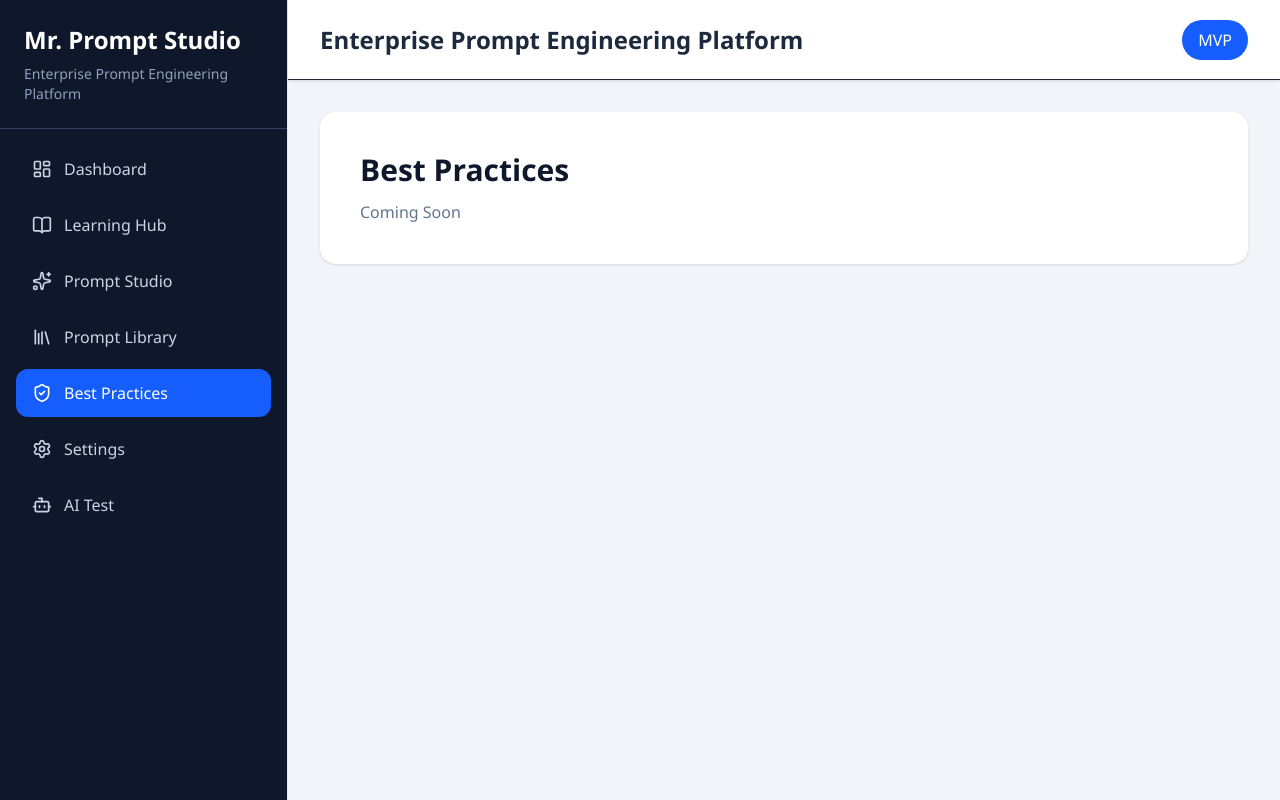
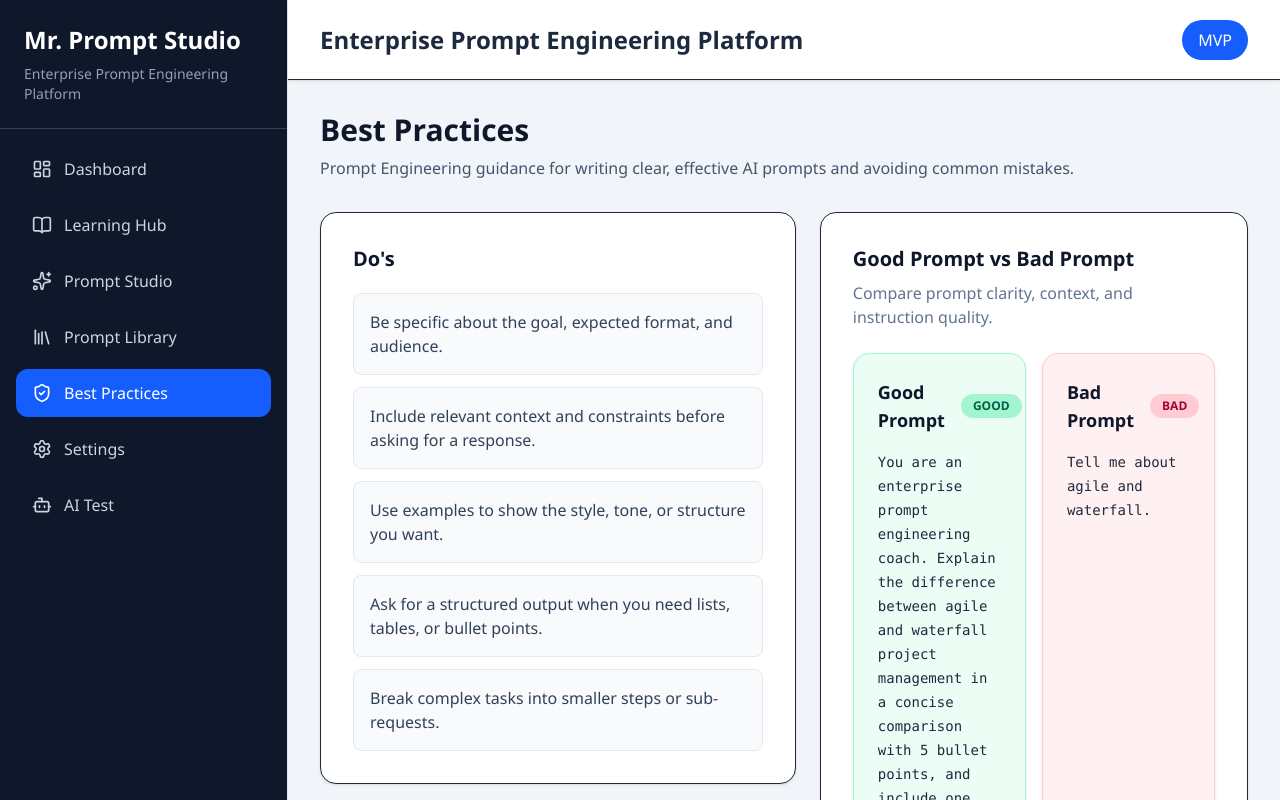
Before and after one commit to rameeegceb/mr-prompt-studio-v2, a React (Vite) app: page /best-practices in a window 1280 px wide. Shown: the top 800 px of the page. Built offline with nearby package versions, Linux system fonts and the light colour scheme.

Commit message:
feat(best-practices): implement MVP best practices feature

```diff
--- /dev/null
+++ b/src/features/best-practices/components/BestPracticeSection.jsx
@@ -0,0 +1,20 @@
+export default function BestPracticeSection({ title, items }) {
+  return (
+    <section className="rounded-2xl border bg-white p-8 shadow-sm">
+      <h2 className="text-xl font-semibold text-slate-900">
+        {title}
+      </h2>
+
+      <ul className="mt-5 space-y-3 text-slate-700">
+        {items.map((item) => (
+          <li
+            key={item}
+            className="rounded-lg border border-slate-200 bg-slate-50 p-4"
+          >
+            {item}
+          </li>
+        ))}
+      </ul>
+    </section>
+  );
+}
--- /dev/null
+++ b/src/features/best-practices/components/PromptExampleCard.jsx
@@ -0,0 +1,35 @@
+export default function PromptExampleCard({ variant, title, prompt }) {
+  const isGood = variant === "Good";
+
+  return (
+    <div
+      className={`rounded-2xl border p-6 shadow-sm ${
+        isGood
+          ? "border-emerald-200 bg-emerald-50"
+          : "border-rose-200 bg-rose-50"
+      }`}
+    >
+      <div className="flex items-center justify-between gap-4">
+        <div>
+          <h3 className="text-lg font-semibold text-slate-900">
+            {title}
+          </h3>
+        </div>
+
+        <span
+          className={`rounded-full px-3 py-1 text-xs font-semibold uppercase ${
+            isGood
+              ? "bg-emerald-200 text-emerald-800"
+              : "bg-rose-200 text-rose-800"
+          }`}
+        >
+          {variant}
+        </span>
+      </div>
+
+      <pre className="mt-4 whitespace-pre-wrap text-sm leading-6 text-slate-800">
+        {prompt}
+      </pre>
+    </div>
+  );
+}
--- /dev/null
+++ b/src/features/best-practices/data/bestPractices.js
@@ -0,0 +1,55 @@
+export const practiceSections = [
+  {
+    title: "Do's",
+    items: [
+      "Be specific about the goal, expected format, and audience.",
+      "Include relevant context and constraints before asking for a response.",
+      "Use examples to show the style, tone, or structure you want.",
+      "Ask for a structured output when you need lists, tables, or bullet points.",
+      "Break complex tasks into smaller steps or sub-requests.",
+    ],
+  },
+  {
+    title: "Don'ts",
+    items: [
+      "Don't ask vague or open-ended questions without context.",
+      "Don't rely on the model to infer too many hidden assumptions.",
+      "Don't mix unrelated requests in a single prompt.",
+      "Don't omit the desired output format or length guidance.",
+      "Don't use abstract language when you need concrete results.",
+    ],
+  },
+];
+
+export const promptExamples = [
+  {
+    id: "good",
+    title: "Good Prompt",
+    variant: "Good",
+    prompt:
+      "You are an enterprise prompt engineering coach. Explain the difference between agile and waterfall project management in a concise comparison with 5 bullet points, and include one recommendation for when each approach is best suited.",
+  },
+  {
+    id: "bad",
+    title: "Bad Prompt",
+    variant: "Bad",
+    prompt:
+      "Tell me about agile and waterfall.",
+  },
+];
+
+export const commonMistakes = [
+  "Skipping important background information about the user, audience, or business context.",
+  "Leaving the desired output format undefined or unclear.",
+  "Using vague verbs like 'help' or 'improve' without specifying how.",
+  "Combining multiple unrelated goals in one prompt.",
+  "Ignoring assumptions that the model may need to make to complete the task.",
+];
+
+export const promptTips = [
+  "Use clear labels and sections such as 'Task:', 'Context:', and 'Output Format:'.",
+  "Prefer concrete examples instead of broad descriptions.",
+  "Keep prompts focused on one primary objective at a time.",
+  "Validate prompt outputs by asking for a short summary of the result.",
+  "Iterate quickly: refine wording based on the model's response quality.",
+];
--- /dev/null
+++ b/src/features/best-practices/pages/BestPractices.jsx
@@ -0,0 +1,90 @@
+import PageHeader from "../../../components/ui/PageHeader";
+
+import BestPracticeSection from "../components/BestPracticeSection";
+import PromptExampleCard from "../components/PromptExampleCard";
+
+import {
+  practiceSections,
+  promptExamples,
+  commonMistakes,
+  promptTips,
+} from "../data/bestPractices";
+
+export default function BestPractices() {
+  return (
+    <div className="space-y-8">
+      <PageHeader
+        title="Best Practices"
+        description="Prompt Engineering guidance for writing clear, effective AI prompts and avoiding common mistakes."
+      />
+
+      <div className="grid gap-6 xl:grid-cols-[minmax(0,1fr)_minmax(420px,0.9fr)]">
+        <div className="space-y-6">
+          <BestPracticeSection
+            title="Do's"
+            items={practiceSections[0].items}
+          />
+
+          <BestPracticeSection
+            title="Don'ts"
+            items={practiceSections[1].items}
+          />
+        </div>
+
+        <div className="space-y-6">
+          <div className="rounded-2xl border bg-white p-8 shadow-sm">
+            <div className="flex items-center justify-between gap-4">
+              <div>
+                <h2 className="text-xl font-semibold text-slate-900">
+                  Good Prompt vs Bad Prompt
+                </h2>
+                <p className="mt-2 text-slate-500">
+                  Compare prompt clarity, context, and instruction quality.
+                </p>
+              </div>
+            </div>
+
+            <div className="mt-6 grid gap-4 md:grid-cols-2">
+              {promptExamples.map((example) => (
+                <PromptExampleCard
+                  key={example.id}
+                  variant={example.variant}
+                  title={example.title}
+                  prompt={example.prompt}
+                />
+              ))}
+            </div>
+          </div>
+
+          <div className="rounded-2xl border bg-white p-8 shadow-sm">
+            <h2 className="text-xl font-semibold text-slate-900">
+              Common Mistakes
+            </h2>
+
+            <ul className="mt-5 space-y-3 text-slate-700">
+              {commonMistakes.map((mistake) => (
+                <li key={mistake} className="rounded-lg border border-slate-200 bg-slate-50 p-4">
+                  {mistake}
+                </li>
+              ))}
+            </ul>
+          </div>
+
+          <div className="rounded-2xl border bg-white p-8 shadow-sm">
+            <h2 className="text-xl font-semibold text-slate-900">
+              Prompt Engineering Tips
+            </h2>
+
+            <ol className="mt-5 space-y-3 text-slate-700">
+              {promptTips.map((tip) => (
+                <li key={tip} className="rounded-lg border border-slate-200 bg-slate-50 p-4">
+                  {tip}
+                </li>
+              ))}
+            </ol>
+          </div>
+        </div>
+      </div>
+    </div>
+  );
+}
--- a/src/routes/AppRoutes.jsx
+++ b/src/routes/AppRoutes.jsx
@@ -6,20 +6,9 @@ import DashboardPage from "../features/dashboard/pages/DashboardPage";
 import LearningHub from "../features/learning/pages/LearningHub";
 import PromptStudio from "../features/studio/pages/PromptStudio";
 import PromptLibrary from "../features/library/pages/PromptLibrary";
+import BestPractices from "../features/best-practices/pages/BestPractices";
 import SettingsPage from "../features/settings/pages/SettingsPage";
 import AITestPage from "../features/ai/pages/AITestPage";
-
-const Placeholder = ({ title }) => (
-  <div className="rounded-2xl bg-white p-10 shadow-sm">
-    <h1 className="text-3xl font-bold text-slate-900">
-      {title}
-    </h1>
-
-    <p className="mt-3 text-slate-500">
-      Coming Soon
-    </p>
-  </div>
-);
 
 export default function AppRoutes() {
   return (
@@ -53,7 +42,7 @@ export default function AppRoutes() {
         {/* Best Practices */}
         <Route
           path="/best-practices"
-          element={<Placeholder title="Best Practices" />}
+          element={<BestPractices />}
         />
 
         {/* Settings */}
```
Also changed, not shown: 37 other files (tests, documents, lock files or other folders).
